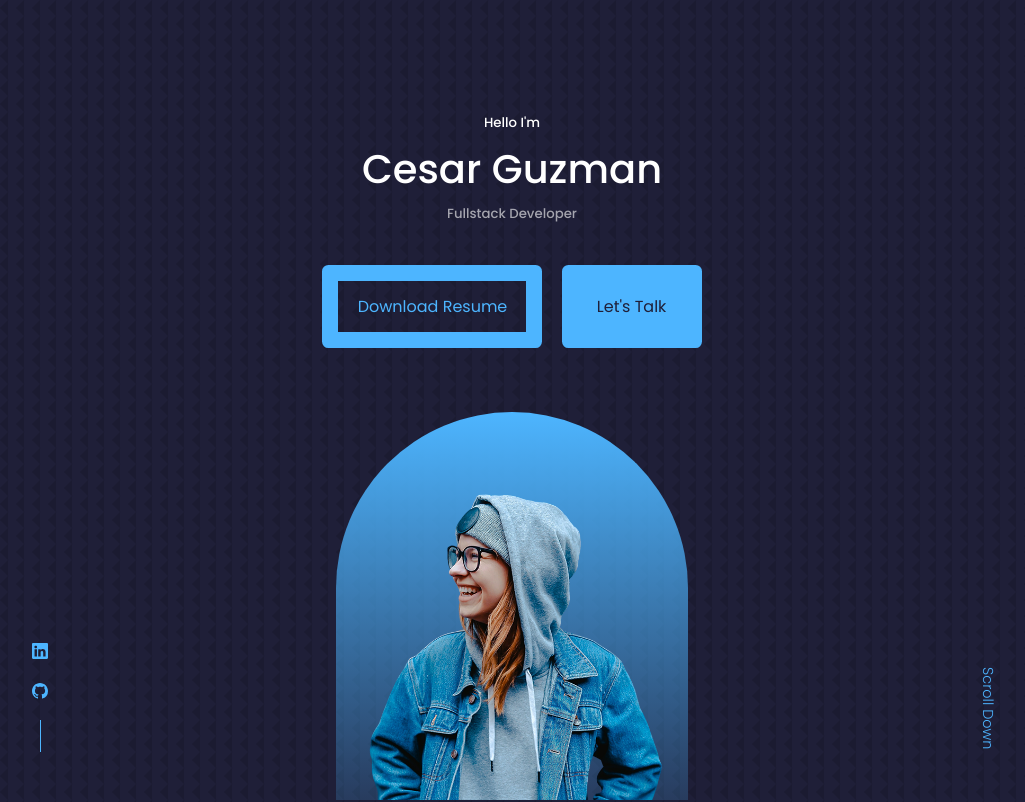
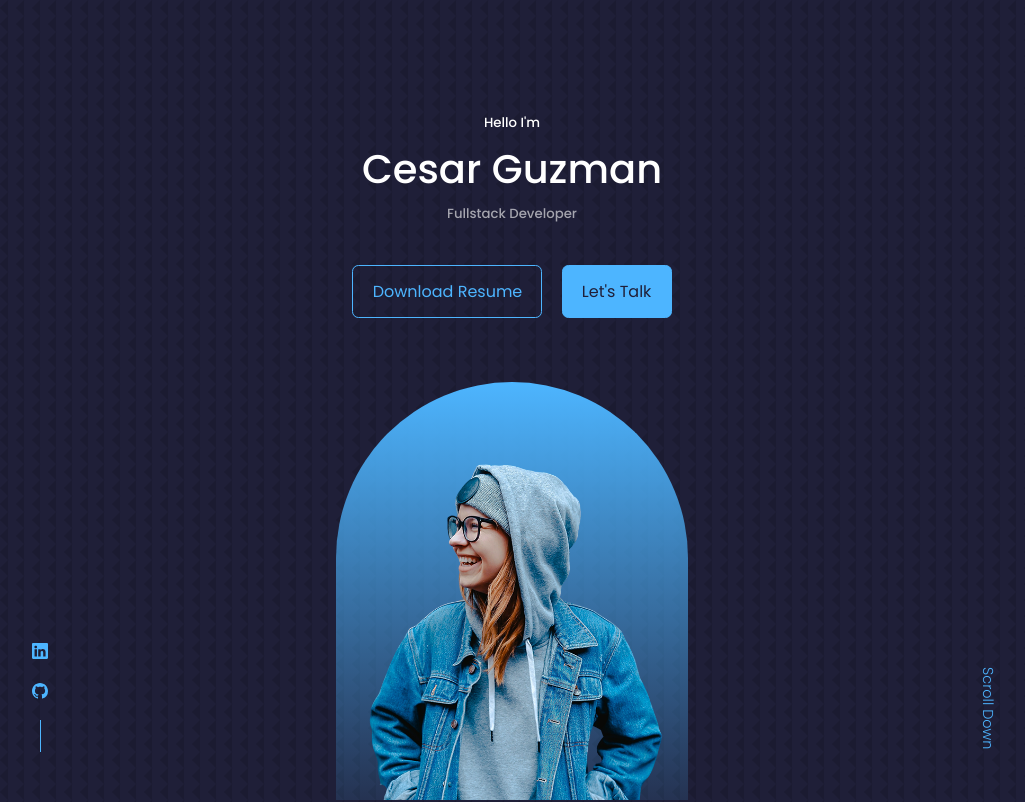
Before and after one commit to CesarCGuzman/PersonalWebsite, a React (Create React App) app: page / in a window 1280 px wide. Shown: the top 802 px of the page, without its empty margins (128-1153 px from the left). Built offline with nearby package versions, Linux system fonts and the light colour scheme.

Commit message:
Changed section view height to match app function

```diff
--- a/src/index.css
+++ b/src/index.css
@@ -61,6 +61,7 @@ h1 {
 
 section {
     margin-top: 8rem;
+    height: 100vh;
 }
 
 section > h2,
@@ -94,7 +95,7 @@ a:hover {
     padding: 0.75rem 1.2rem;
     border-radius: 0.4rem;
     cursor: pointer;
-    border: 1pc solid var(--color-primary);
+    border: 1px solid var(--color-primary);
     transition: var(--transition);
 }
 
```
